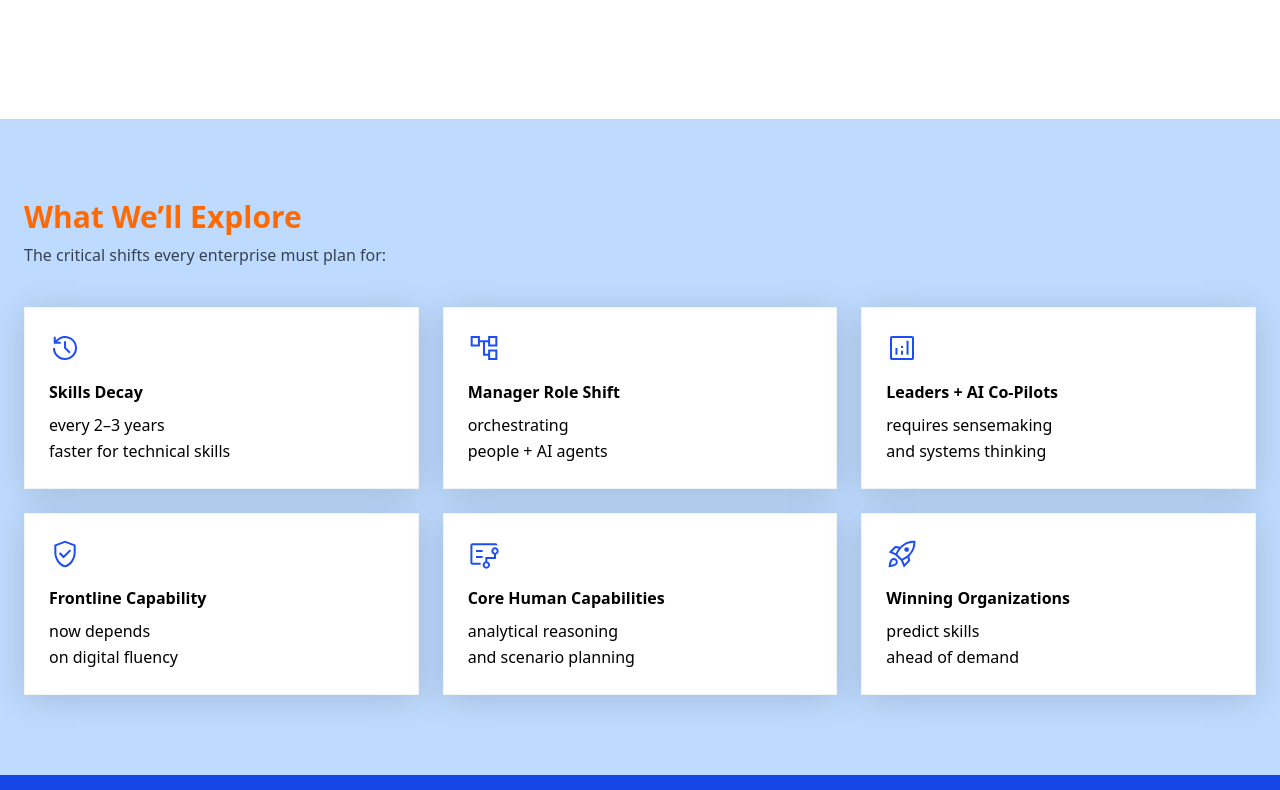
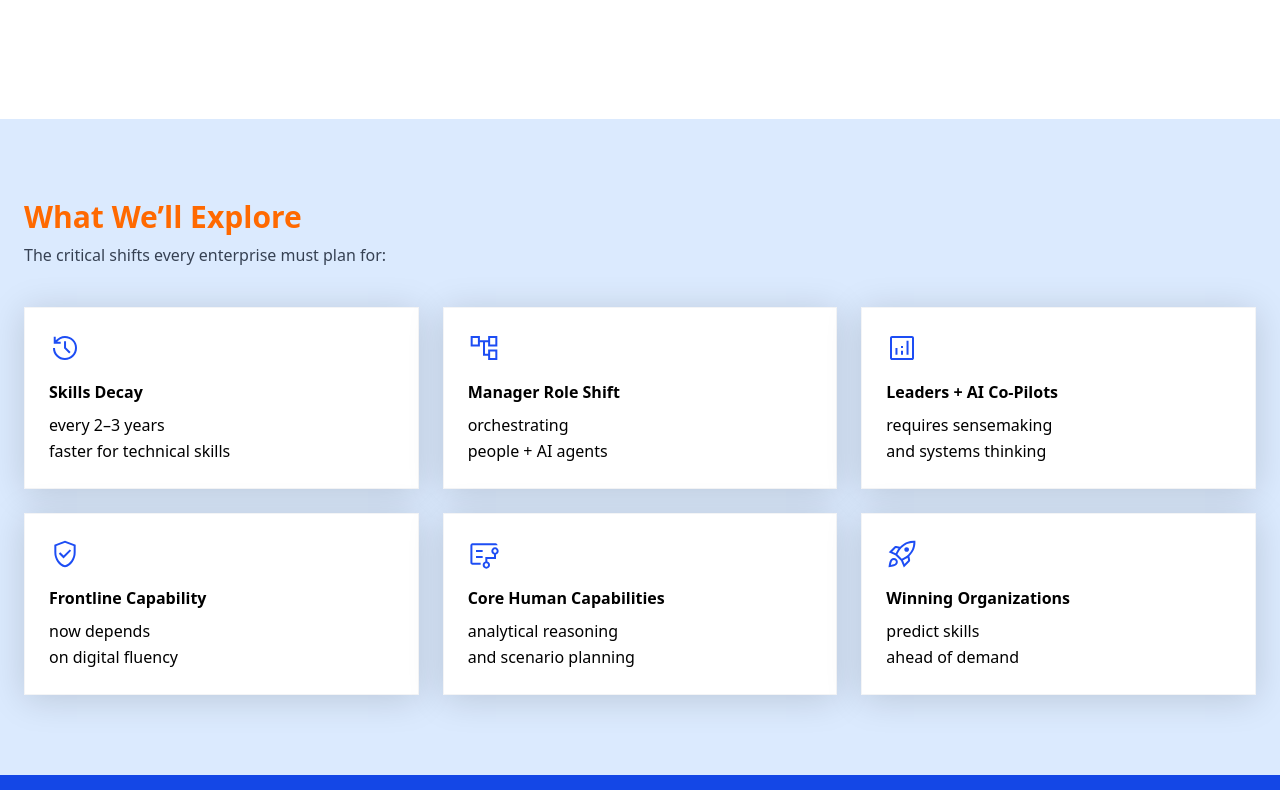
Before and after one commit to manoj-m001/simpli-learn-assignme, a Next.js app: page / in a window 1280 px wide. Shown: the part 1190-1980 px from the top of the page. Built offline with nearby package versions, Linux system fonts and the light colour scheme; no server answers.

Commit message:
deployment font style conflict

```diff
--- a/src/components/Explore.tsx
+++ b/src/components/Explore.tsx
@@ -33,7 +33,7 @@ const exploreItems = [
 
 export default function Explore() {
   return (
-    <section className="bg-blue-200 py-20" >
+    <section className="bg-blue-100 py-20" >
       <div className="max-w-7xl mx-auto px-6">
         <h2 className="text-3xl font-bold text-orange-500 mb-2">
           What We’ll Explore
```
